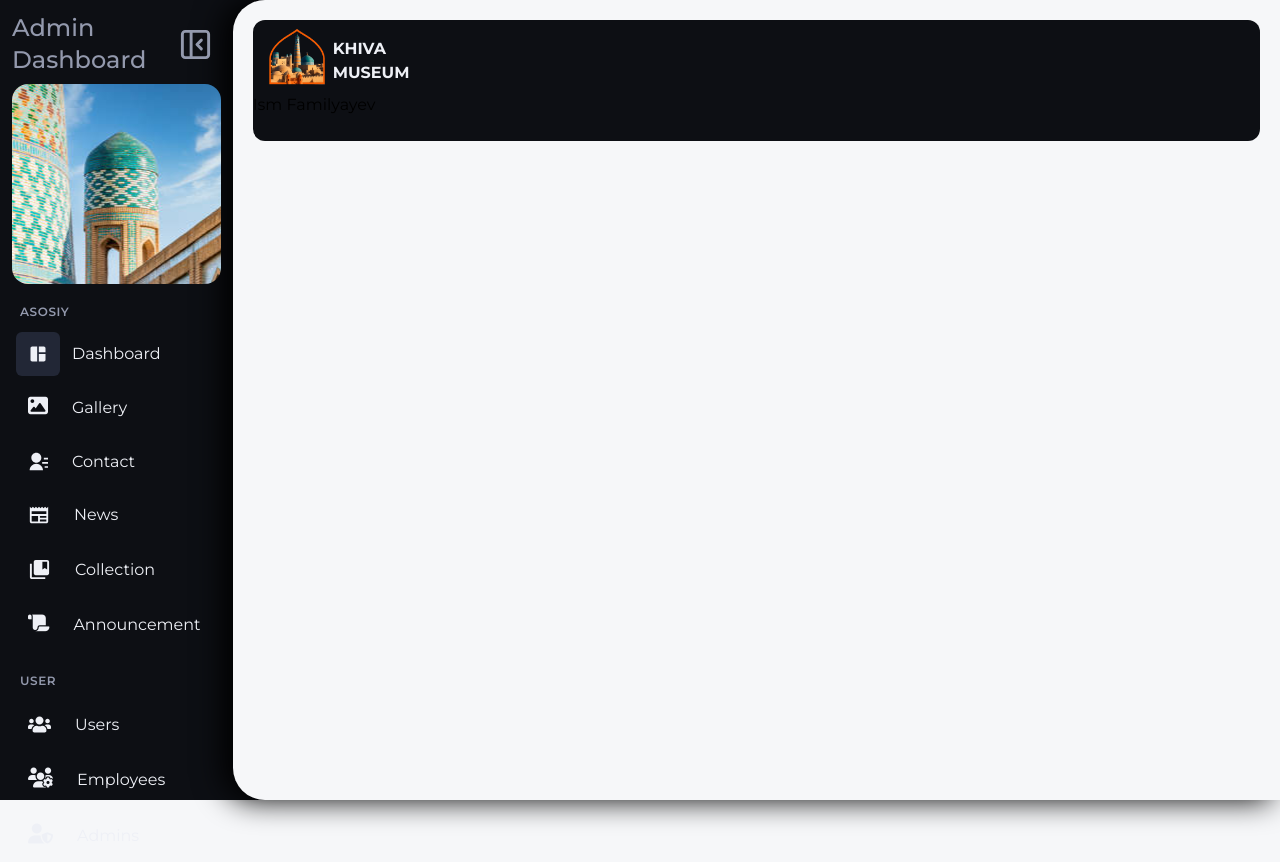
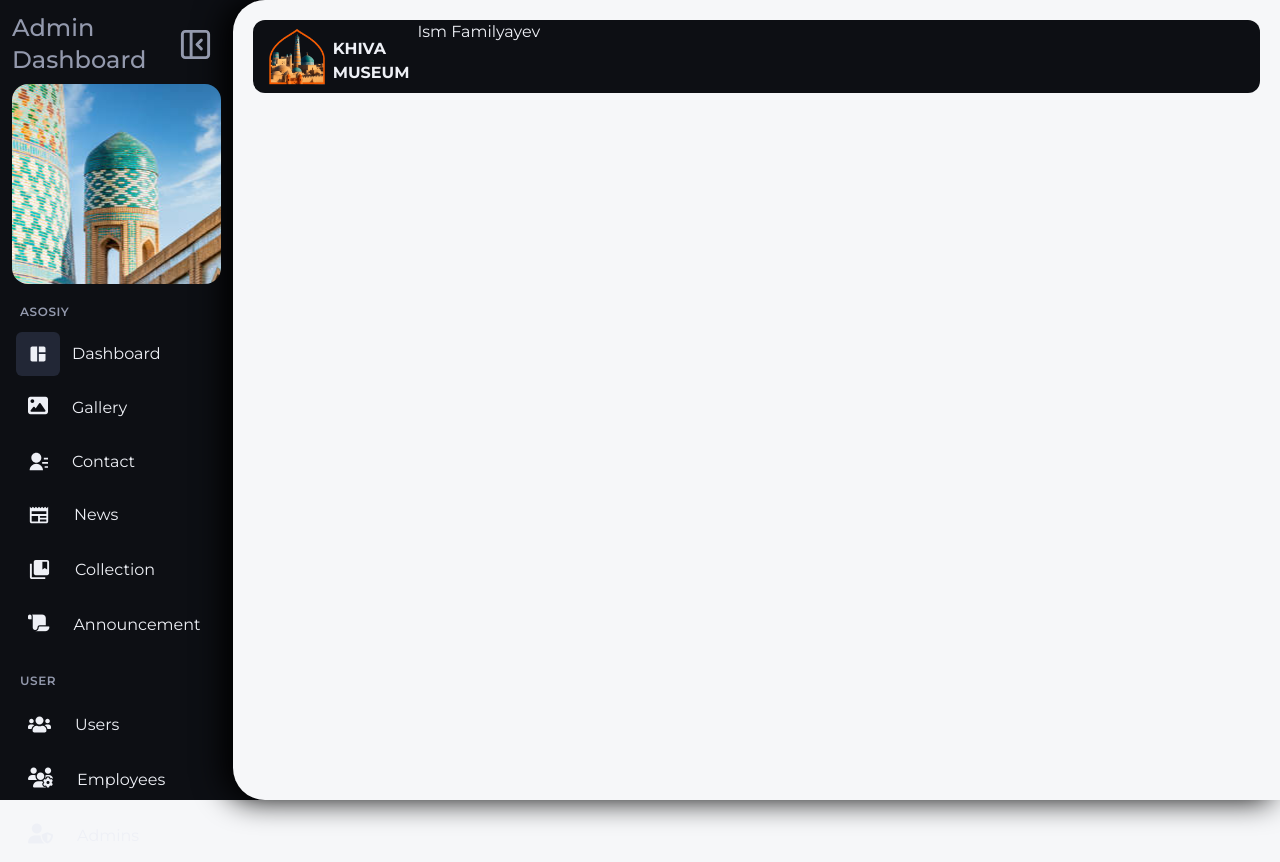
Before and after one commit to qayumjon-coder/xivamuseum, a React (Vite) app: page /admin/dashboard in a window 1280 px wide. Shown: the top 862 px of the page. Built offline with nearby package versions, Linux system fonts and the light colour scheme.

Commit message:
Header, Admin panel pages added and minimizer fixed

```diff
--- a/src/Admin/components/Header.jsx
+++ b/src/Admin/components/Header.jsx
@@ -1,7 +1,7 @@
 
 const Header = () => {
     return (
-        <header className="w-full bg-side rounded-xl">
+        <header className="w-full bg-side rounded-xl flex just">
             <div className="flex p-2 items-end">
                 <img className="w-18" src="/logo.png" alt="Logo" />
                 <div className="text-side-ink relative ">
@@ -9,7 +9,7 @@ const Header = () => {
                 </div>
             </div>
 
-            <div>
+            <div className="text-side-ink">
                 <h2>Ism Familyayev</h2>
 
                 <div>
```
